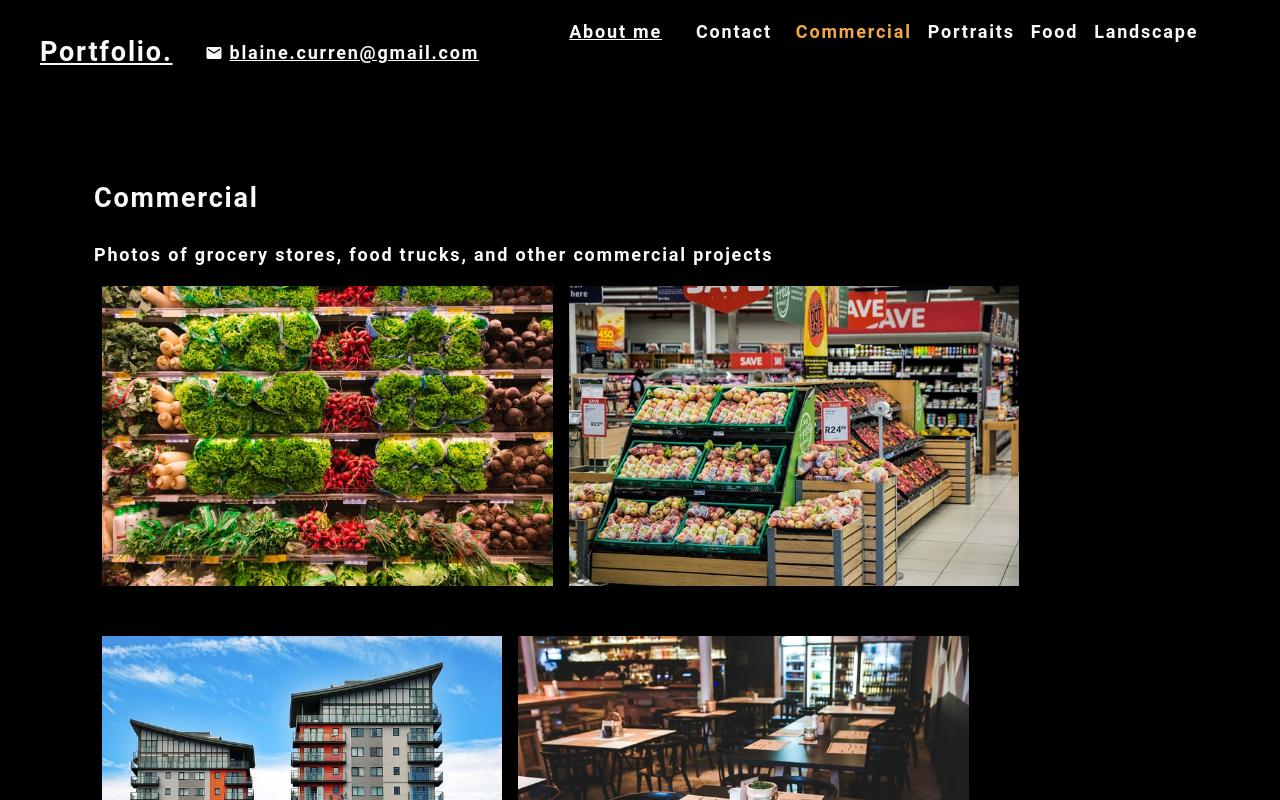
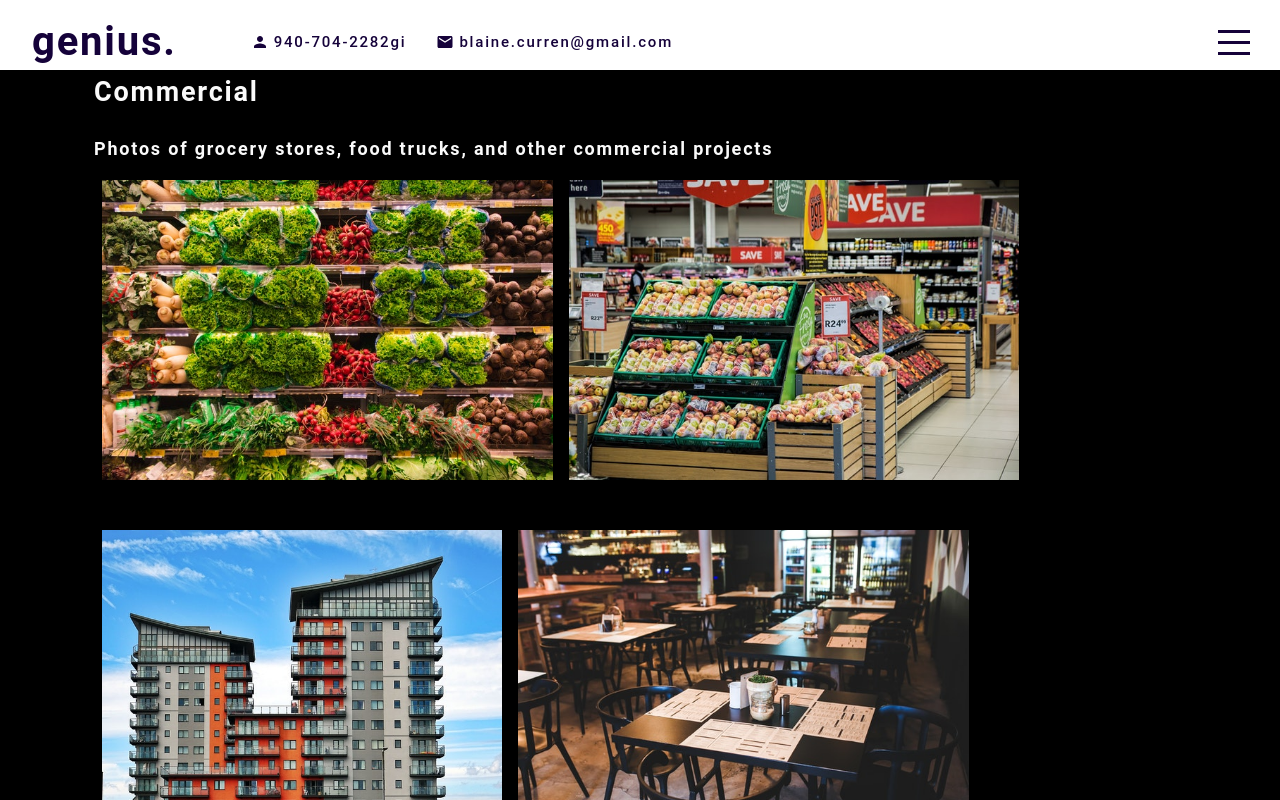
Before and after one commit to blainecurren/photo-port, a React (Create React App) app: page / in a window 1280 px wide. Shown: the top 800 px of the page. Built offline with nearby package versions, Linux system fonts and the light colour scheme.

Commit message:
added navbar, hamburger menu currently not working

```diff
--- a/src/components/Nav/Nav.jsx
+++ b/src/components/Nav/Nav.jsx
@@ -1,36 +1,21 @@
-import React, { useState } from "react";
-import { useEffect } from "react";
-import { capitalizeFirstLetter } from "../../utils/helpers";
+import "./nav.scss";
 import { Person, Mail } from "@material-ui/icons";
 
-export default function Nav(props, menuOpen, setMenuOpen) {
-  const {
-    categories = [],
-    setCurrentCategory,
-    currentCategory,
-    contactSelected,
-    setContactSelected,
-  } = props;
-
-  useEffect(() => {
-    document.title = capitalizeFirstLetter(currentCategory.name);
-  }, [currentCategory]);
-
+export default function Nav({ menuOpen, setMenuOpen }) {
   return (
-    <header className="flex-row px-1">
+    <div className={"topbar " + (menuOpen && "active")}>
       <div className="wrapper">
         <div className="left">
-          <h2>
-            <a data-testid="link" href="/">
-              Portfolio.
+          <a href="#intro" className="logo">
+            genius.
           </a>
-          </h2>
+          <div className="itemContainer">
+            <Person className="icon" />
+            <span>940-704-2282gi</span>
+          </div>
           <div className="itemContainer">
             <Mail className="icon" />
-            <a href="mailto:blaine.curren@gmail.com?body=My custom mail body">
-              blaine.curren@gmail.com
-            </a>
-          </div>
+            <span>blaine.curren@gmail.com</span>
           </div>
         </div>
         <div className="right">
@@ -38,43 +23,9 @@ export default function Nav(props, menuOpen, setMenuOpen) {
             <span className="line1"></span>
             <span className="line2"></span>
             <span className="line3"></span>
-          <nav>
-            <ul className="flex-row">
-              <li className="mx-2">
-                <a
-                  data-testid="about"
-                  href="#about"
-                  onClick={() => setContactSelected(false)}
-                >
-                  About me
-                </a>
-              </li>
-              <li className={`mx-2 ${contactSelected && "navActive"}`}>
-                <span onClick={() => setContactSelected(true)}>Contact</span>
-              </li>
-              {categories.map((category) => (
-                <li
-                  className={`mx-1 ${
-                    currentCategory.name === category.name &&
-                    !contactSelected &&
-                    `navActive`
-                  }`}
-                  key={category.name}
-                >
-                  <span
-                    onClick={() => {
-                      setCurrentCategory(category);
-                      setContactSelected(false);
-                    }}
-                  >
-                    {capitalizeFirstLetter(category.name)}
-                  </span>
-                </li>
-              ))}
-            </ul>
-          </nav>
           </div>
         </div>
-    </header>
+      </div>
+    </div>
   );
 }
--- /dev/null
+++ b/src/components/Nav/nav.scss
@@ -0,0 +1,92 @@
+@import "../../global.scss";
+
+.topbar {
+  width: 100%;
+  height: 70px;
+  background-color: white;
+  color: $mainColor;
+  position: fixed;
+  top: 0;
+  z-index: 3;
+  transition: all 1s ease;
+
+  .wrapper {
+    padding: 10px 30px;
+    display: flex;
+    align-items: center;
+    justify-content: space-between;
+
+    .left {
+      display: flex;
+      align-items: center;
+
+      .logo {
+        font-size: 40px;
+        font-weight: 700;
+        text-decoration: none;
+        color: inherit;
+        margin-right: 40px;
+      }
+
+      .itemContainer {
+        display: flex;
+        align-items: center;
+        margin-left: 30px;
+
+        @include mobile {
+          display: none;
+        }
+
+        .icon {
+          font-size: 18px;
+          margin-right: 5px;
+        }
+
+        span {
+          font-size: 15px;
+          font-weight: 500;
+        }
+      }
+    }
+
+    .right {
+      .hamburger {
+        width: 32px;
+        height: 25px;
+        display: flex;
+        flex-direction: column;
+        justify-content: space-between;
+        cursor: pointer;
+
+        span {
+          width: 100%;
+          height: 3px;
+          background-color: $mainColor;
+          transform-origin: left;
+          transition: all 2s ease;
+        }
+      }
+    }
+  }
+
+  &.active {
+    background-color: $mainColor;
+    color: white;
+
+    .hamburger {
+      span {
+        &:first-child {
+          background-color: white;
+          transform: rotate(45deg);
+        }
+        &:nth-child(2) {
+          opacity: 0;
+        }
+        &:last-child {
+          background-color: white;
+          transform: rotate(-45deg);
+        }
+      }
+    }
+  }
+}
--- a/src/components/menu/Menu.jsx
+++ b/src/components/menu/Menu.jsx
@@ -1,3 +1,5 @@
+import scss from "./menu.scss";
+
 export default function Menu({ menuOpen, setMenuOpen }) {
   return (
     <div className={"menu " + (menuOpen && "active")}>
--- /dev/null
+++ b/src/components/menu/menu.scss
@@ -0,0 +1,43 @@
+@import "../../global.scss";
+
+.menu {
+  width: 300px;
+  height: 100vh;
+  background-color: $mainColor;
+  position: fixed;
+  top: 0;
+  right: -300px;
+  z-index: 2;
+  display: flex;
+  flex-direction: column;
+  align-items: center;
+  justify-content: center;
+  transition: all 1s ease;
+
+  &.active {
+    right: 0;
+  }
+
+  ul {
+    margin: 0;
+    padding: 0;
+    list-style: none;
+    font-size: 30px;
+    font-weight: 300;
+    color: white;
+    width: 60%;
+
+    li {
+      margin-bottom: 25px;
+      a {
+        font-size: inherit;
+        color: inherit;
+        text-decoration: none;
+      }
+
+      &:hover {
+        font-weight: 500;
+      }
+    }
+  }
+}
```
Lines whose indentation alone changed are shown as unchanged.
